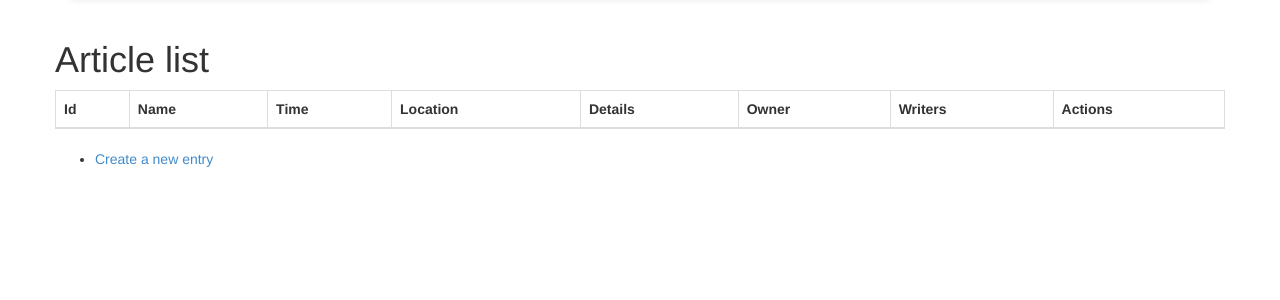
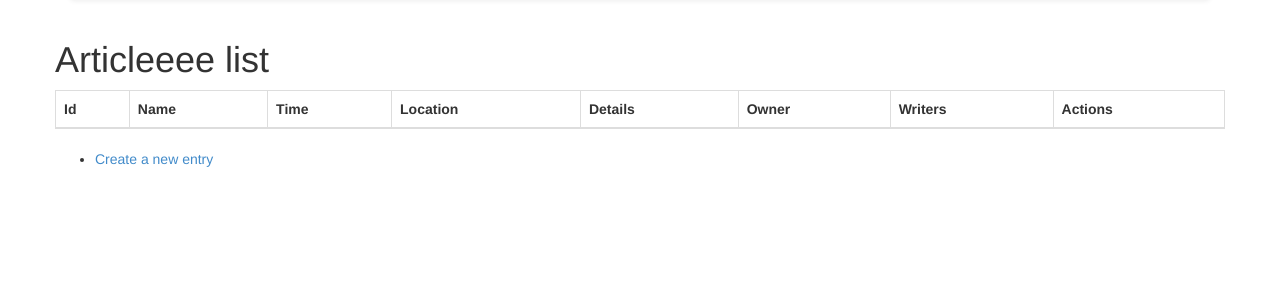
Before and after one commit to nikola-bodrozic-2400/diplomski, a Symfony app: template src/MyCompany/ArticleBundle/Resources/views/Article/index.html.twig in a window 1280 px wide. Shown: the part 52-352 px from the top of the page. Run offline with Twig, Linux system fonts and the light colour scheme; the template is opened without the code that fills it, so the values that code supplies are empty; some libraries are stand-ins or nearby versions.

Commit message:
checking workflow

```diff
--- a/src/MyCompany/ArticleBundle/Resources/views/Article/index.html.twig
+++ b/src/MyCompany/ArticleBundle/Resources/views/Article/index.html.twig
@@ -1,7 +1,7 @@
 {% extends 'base.html.twig' %}
 
 {% block body %}
-    <h1>Article list</h1>
+    <h1>Articleeee list</h1>
 
     <table class="table table-bordered table-striped table-hover">
         <thead>
```
